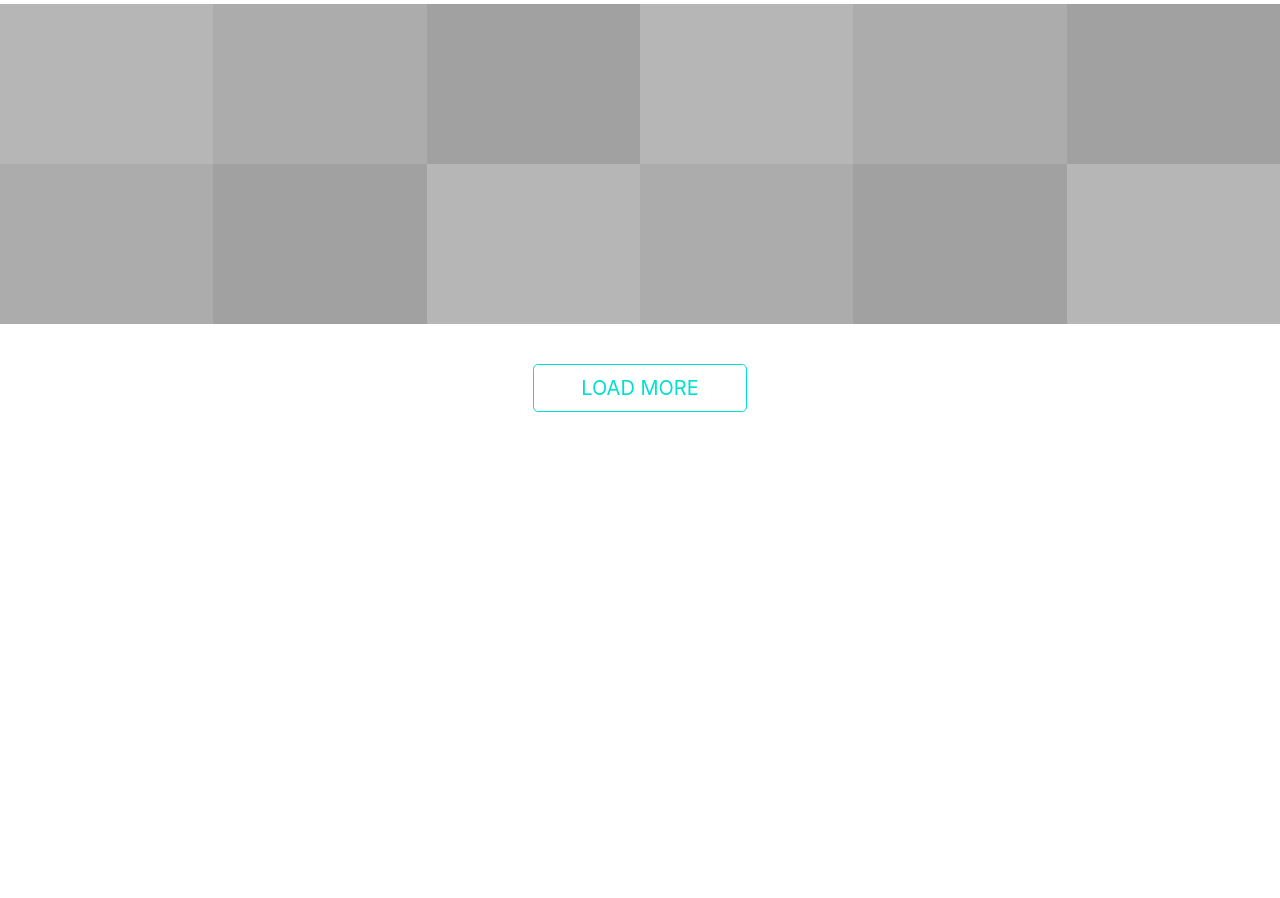
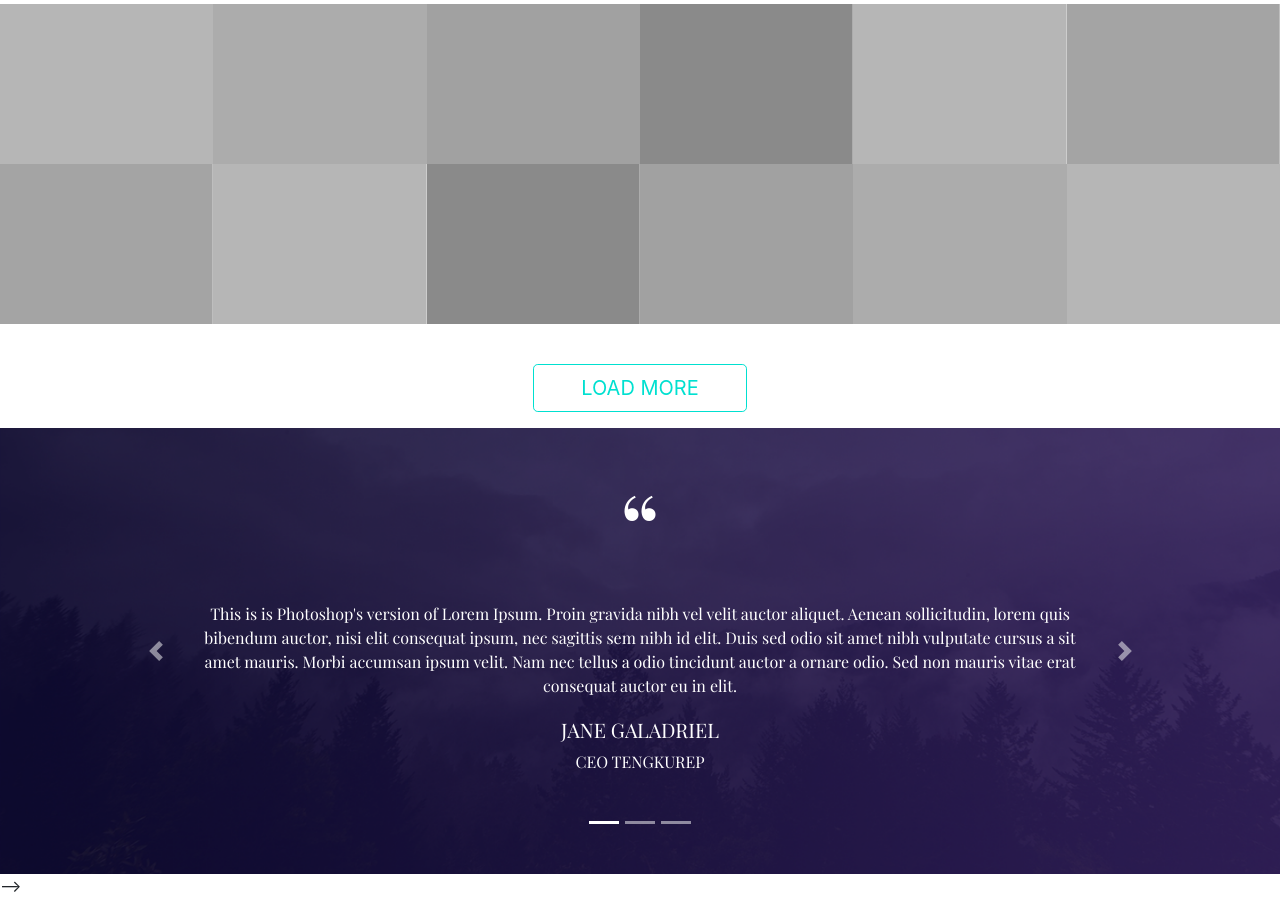
Before and after one commit to play0rdie/tajam-landing, a website: page src/index.html in a window 1280 px wide. Shown: the part 3091-3989 px from the top of the page. Before the commit the page ends 3519 px from the top, so only its background shows below. Drawn offline with nearby package versions, Linux system fonts and the light colour scheme; files that its build step writes are made by us from their sources; files whose address does not match are found by name.

Commit message:
work in people section

```diff
--- a/src/index.html
+++ b/src/index.html
@@ -192,31 +192,76 @@
         <div class="row no-gutters justify-content-center">
             <div class="container">
                 <div class="row justify-content-between">
-                    <div class="works-title col-2">
+                    <div class="works-title col-xl-2 col-md-3 col-12 col-sm-6">
                         <h2 class="works-title-item">our works</h2>
                     </div>
-                    <div class="works-allproject col-3">
+                    <div class="works-allproject col-lg-3 col-md-4 col-12 col-sm-6">
                         <a href="#" class="works-allproject-item">See All Project in dribbble ></a>
                     </div>
                 </div>
             </div>
             <div class="row justify-content-center no-gutters works-list">
-                <a href="#" class="work-list-item col-2"><img src="image/works-1.png" alt="" class="item-img"></a>
-                <a href="#" class="work-list-item col-2"><img src="image/works-2.png" alt="" class="item-img"></a>
-                <a href="#" class="work-list-item col-2"><img src="image/works-3.png" alt="" class="item-img"></a>
-                <a href="#" class="work-list-item col-2"><img src="image/works-1.png" alt="" class="item-img"></a>
-                <a href="#" class="work-list-item col-2"><img src="image/works-2.png" alt="" class="item-img"></a>
-                <a href="#" class="work-list-item col-2"><img src="image/works-3.png" alt="" class="item-img"></a>
-                <a href="#" class="work-list-item col-2"><img src="image/works-2.png" alt="" class="item-img"></a>
-                <a href="#" class="work-list-item col-2"><img src="image/works-3.png" alt="" class="item-img"></a>
-                <a href="#" class="work-list-item col-2"><img src="image/works-1.png" alt="" class="item-img"></a>
-                <a href="#" class="work-list-item col-2"><img src="image/works-2.png" alt="" class="item-img"></a>
-                <a href="#" class="work-list-item col-2"><img src="image/works-3.png" alt="" class="item-img"></a>
-                <a href="#" class="work-list-item col-2"><img src="image/works-1.png" alt="" class="item-img"></a>
+                <a href="#" class="work-list-item col-lg-2 col-sm-3 col-4"><img src="image/works-1.png" alt="" class="item-img"></a>
+                <a href="#" class="work-list-item col-lg-2 col-sm-3 col-4"><img src="image/works-2.png" alt="" class="item-img"></a>
+                <a href="#" class="work-list-item col-lg-2 col-sm-3 col-4"><img src="image/works-3.png" alt="" class="item-img"></a>
+                <a href="#" class="work-list-item col-lg-2 col-sm-3 col-4"><img src="image/works-4.png" alt="" class="item-img"></a>
+                <a href="#" class="work-list-item col-lg-2 col-sm-3 col-4"><img src="image/works-5.png" alt="" class="item-img"></a>
+                <a href="#" class="work-list-item col-lg-2 col-sm-3 col-4"><img src="image/works-6.png" alt="" class="item-img"></a>
+                <a href="#" class="work-list-item col-lg-2 col-sm-3 col-4"><img src="image/works-6.png" alt="" class="item-img"></a>
+                <a href="#" class="work-list-item col-lg-2 col-sm-3 col-4"><img src="image/works-5.png" alt="" class="item-img"></a>
+                <a href="#" class="work-list-item col-lg-2 col-sm-3 col-4"><img src="image/works-4.png" alt="" class="item-img"></a>
+                <a href="#" class="work-list-item col-lg-2 col-sm-3 col-4"><img src="image/works-3.png" alt="" class="item-img"></a>
+                <a href="#" class="work-list-item col-lg-2 col-sm-3 col-4"><img src="image/works-2.png" alt="" class="item-img"></a>
+                <a href="#" class="work-list-item col-lg-2 col-sm-3 col-4"><img src="image/works-1.png" alt="" class="item-img"></a>
             </div>
-            <button class="btn btn-outline-success btn-lg main-btn col-2">load more</button>
+            <button class="btn btn-outline-success btn-lg main-btn col-4 col-md-2">load more</button>
         </div>
     </div>
-    <script src="js/main.min.js"></script>
+    <div class="container-fluid bg-4">
+        <div class="container people">
+            <div class="row row_padding">
+                    <div id="people-carousel" class="carousel slide col-12" data-ride="carousel">
+                            <ol class="carousel-indicators">
+                              <li data-target="#people-carousel" data-slide-to="0" class="active"></li>
+                              <li data-target="#people-carousel" data-slide-to="1"></li>
+                              <li data-target="#people-carousel" data-slide-to="2"></li>
+                            </ol>
+                            <div class="carousel-inner">
+                                <div class="carousel-item active">
+                                    <span class="people-title">“</span>
+                                    <p class="people-text">This is is Photoshop's version  of Lorem Ipsum. Proin gravida nibh vel velit auctor aliquet.
+                                            Aenean sollicitudin, lorem quis bibendum auctor, nisi elit consequat ipsum, nec sagittis sem nibh id elit.
+                                            Duis sed odio sit amet nibh vulputate cursus a sit amet mauris. Morbi accumsan ipsum velit. Nam nec
+                                            tellus a odio tincidunt auctor a ornare odio. Sed non  mauris vitae erat consequat auctor eu in elit.</p>
+                                    <div class="carousel-caption d-none d-md-block">
+                                        <h5>JANE GALADRIEL</h5>
+                                        <p>CEO TENGKUREP</p>
+                                    </div>
+                              </div>
+                              <div class="carousel-item">
+                                    <span class="people-title">“</span>
+                                    <p class="people-text">This is is Photoshop's version  of Lorem Ipsum. Proin gravida nibh vel velit auctor aliquet.
+                                            Aenean sollicitudin, lorem quis bibendum auctor, nisi elit consequat ipsum, nec sagittis sem nibh id elit.
+                                            Duis sed odio sit amet nibh vulputate cursus a sit amet mauris. Morbi accumsan ipsum velit. Nam nec
+                                            tellus a odio tincidunt auctor a ornare odio. Sed non  mauris vitae erat consequat auctor eu in elit.</p>
+                                    <div class="carousel-caption d-none d-md-block">
+                                        <h5>JANE GALADRIEL</h5>
+                                        <p>CEO TENGKUREP</p>
+                                    </div>
+                              </div>
+                            </div>
+                            <a class="carousel-control-prev" href="#people-carousel" role="button" data-slide="prev">
+                              <span class="carousel-control-prev-icon" aria-hidden="true"></span>
+                              <span class="sr-only">Previous</span>
+                            </a>
+                            <a class="carousel-control-next" href="#people-carousel" role="button" data-slide="next">
+                              <span class="carousel-control-next-icon" aria-hidden="true"></span>
+                              <span class="sr-only">Next</span>
+                            </a>
+                        </div>
+            </div>
+        </div>
+    </div>
+    <script src="js/main.min.js"></script> -->
 </body>
 </html>
--- /dev/null
+++ b/src/styles/_people.scss
@@ -0,0 +1,28 @@
+.bg-4 {
+    background-image: url(../image/bg-4.png);
+    background-size: cover;
+    background-color: #4d3d73;
+}
+
+.people {
+    color: white;
+    font-family: $font-title;
+    &-title {
+        font-size: 100px;
+    }
+    &-text {
+        display: block;
+        margin: 0 auto;
+        width: 80%;
+        font-size: 16px;
+    }
+    .carousel-item {
+        text-align: center;
+        padding-bottom: 5vh;
+    }
+    .carousel-caption {
+        position: static;
+        right: 0;
+        left: 0;
+    }
+}
--- a/src/styles/_temlates.scss
+++ b/src/styles/_temlates.scss
@@ -38,3 +38,7 @@
 .container-fluid {
     padding: 0;
 }
+
+.row_padding {
+    padding: 3vh 0;
+}
--- a/src/styles/main.scss
+++ b/src/styles/main.scss
@@ -10,3 +10,4 @@
 @import '_expertise';
 @import '_team';
 @import '_works';
+@import '_people';
```
Also changed, not shown: src/image/bg-4.png (added), src/image/works-4.png (added), src/image/works-5.png (added), src/image/works-6.png (added).
